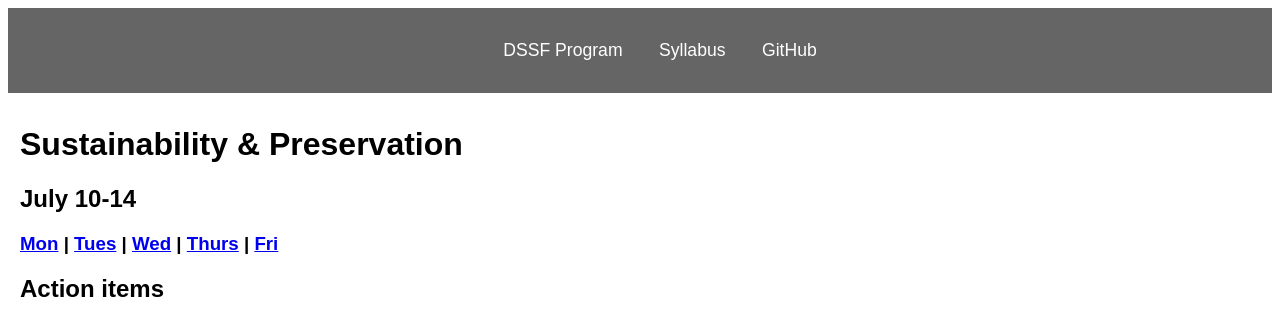
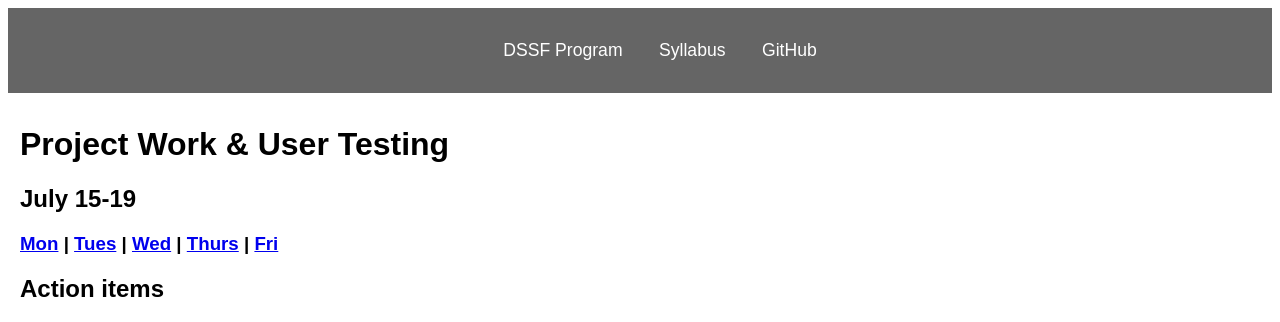
Before and after one commit to digbmc/dssf-syll, a Jekyll site: the page built from _weeks/07-sustain.md, in a window 1280 px wide. Shown: the top 322 px of the page. Built offline with Jekyll 4.4.1, drawn with Linux system fonts in a browser that asks for light colours.

Commit message:
Update 07-sustain.md; title, dates

```diff
--- a/_weeks/07-sustain.md
+++ b/_weeks/07-sustain.md
@@ -1,7 +1,7 @@
 ---
 layout: week
-title: Sustainability & Preservation
-dates: July 10-14
+title: Project Work & User Testing
+dates: July 15-19
 public: true
 ---
 
```
